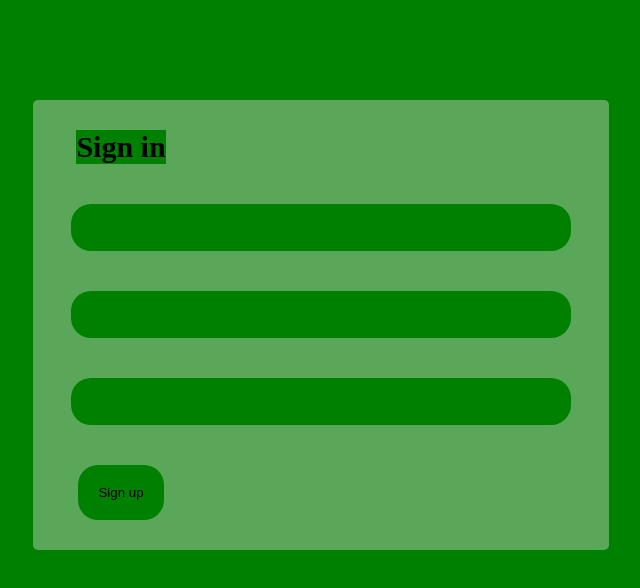
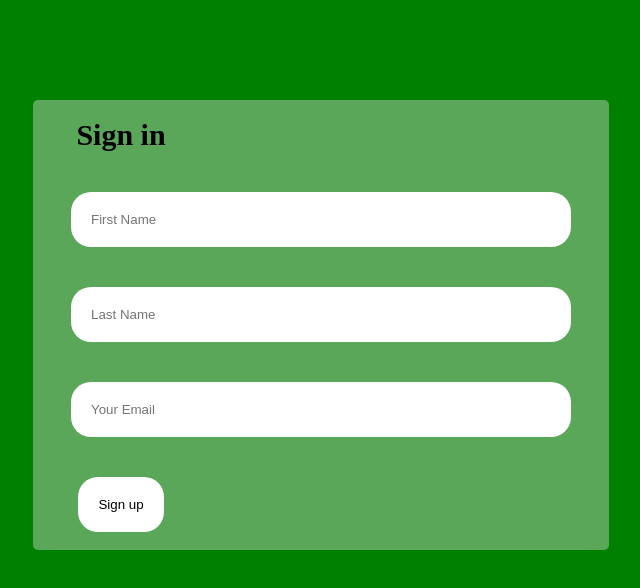
Before and after one commit to Sunday012/Sunday012.github.io, a plain HTML site: page index.html in a window 1280 px wide. Shown: the whole page, without its empty margins (317-957 px from the left). Drawn offline with Linux system fonts and the light colour scheme.

Commit message:
rehancement of the style

```diff
--- a/index.html
+++ b/index.html
@@ -9,10 +9,10 @@
 <body>
     <form action="form-container">
         <div class="wrapper">
-            <h3 class="text1">Sign in</h3>
-            <input type="text"/>
-            <input type="text"/>
-            <input type="text"/>
+            <h3>Sign in</h3>
+            <input type="text" placeholder="First Name"/>
+            <input type="text" placeholder="Last Name"/>
+            <input type="text" placeholder="Your Email"/>
             <button class="btn1">Sign up</button>
         </div>
     </div>
--- a/style.css
+++ b/style.css
@@ -2,6 +2,8 @@
     margin: 0;
     padding: 0;
     box-sizing: border-box;
+}
+body{
     background-color: green;
 }
 .form-container{
@@ -30,6 +32,8 @@ input{
     border-radius: 20px;
     outline: 0;
     border: 0;
+    background-color: white;
+    padding: 20px;
 }
 .btn1{
     padding: 20px;
@@ -38,8 +42,13 @@ input{
     border: 0;
     position: relative;
     left: -200px;
+    background-color: white;
 }
-.text1{
+.btn1:hover{
+    background-color: green;
+    color: white;
+}
+h3{
     position: relative;
     left: -200px;
     font-size: 30px;
```
